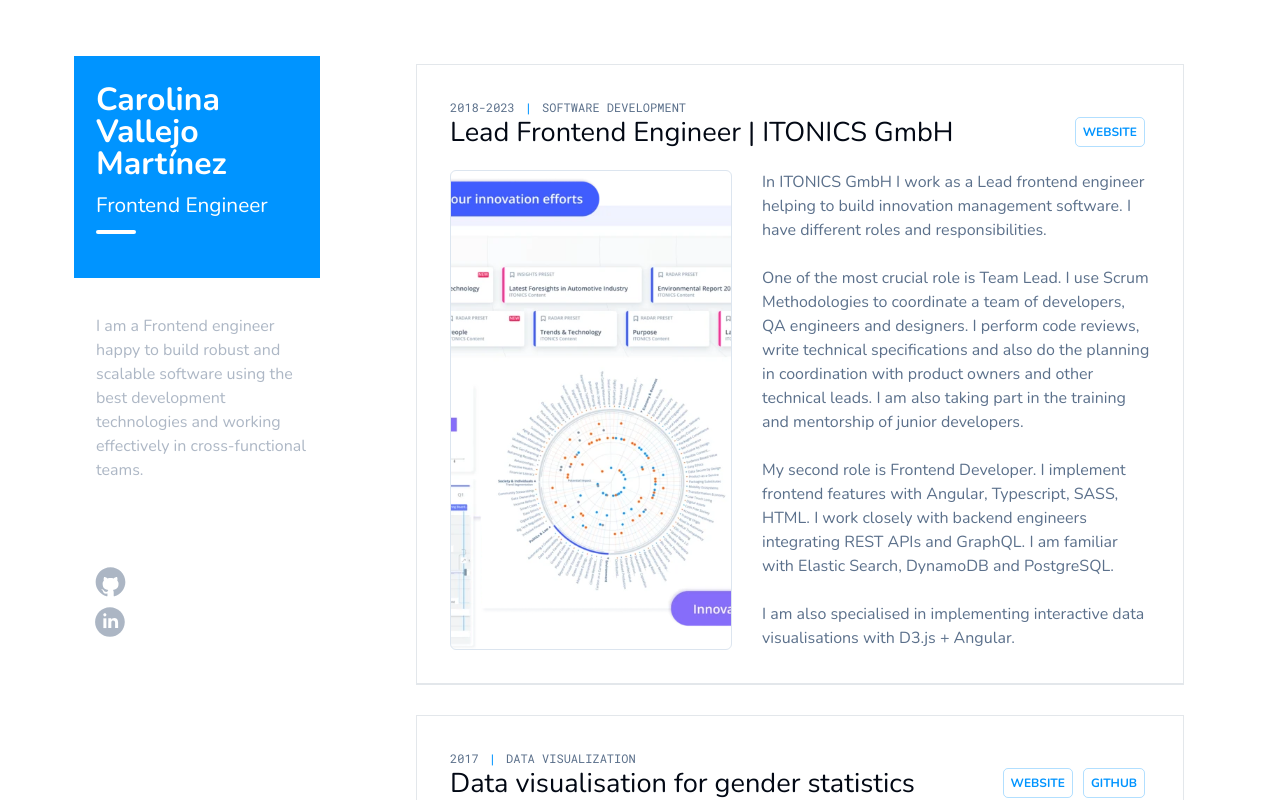
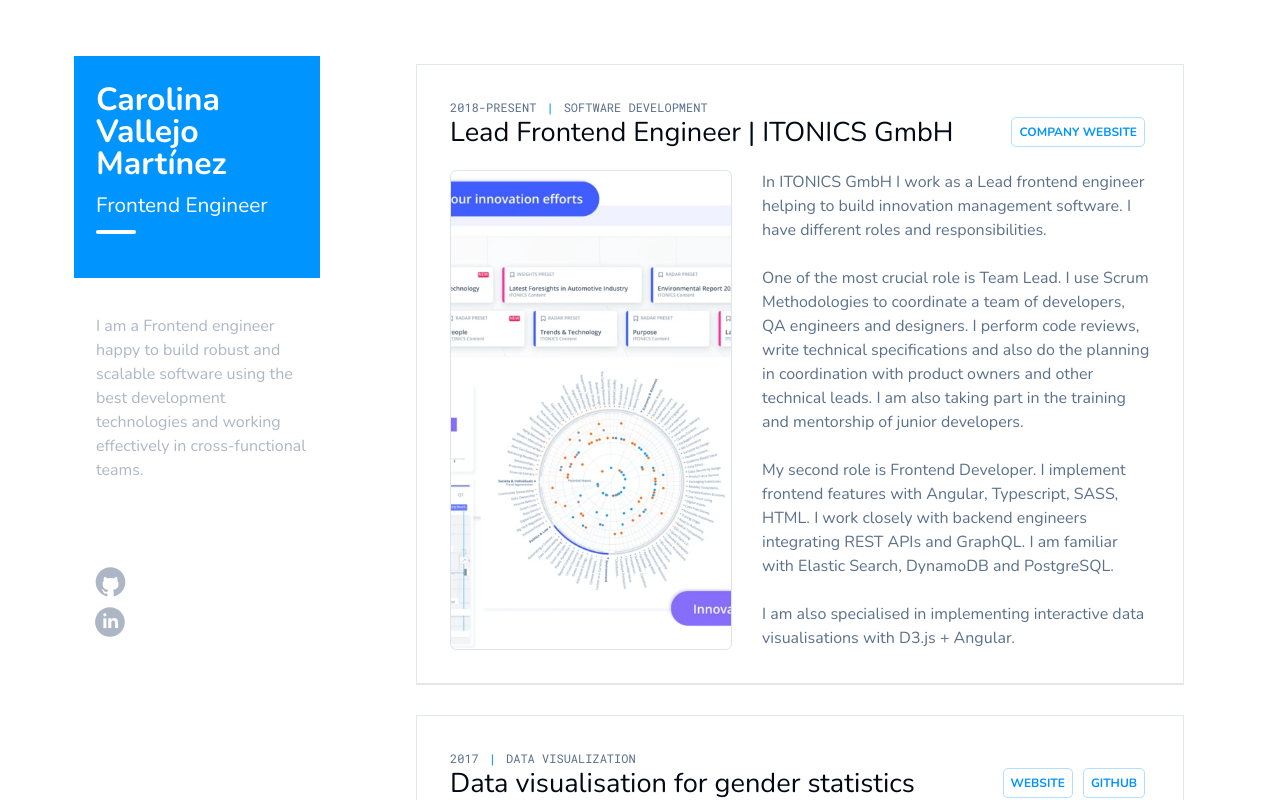
Before and after one commit to carolina-vallejo/portfolio, an Angular app: page / in a window 1280 px wide. Shown: the top 800 px of the page. Built offline with nearby package versions, Linux system fonts and the light colour scheme.

Commit message:
fix text

```diff
--- a/src/assets/data/data_portfolio.ts
+++ b/src/assets/data/data_portfolio.ts
@@ -134,7 +134,7 @@
     status: "published",
     category: "Software development",
     title: "Lead Frontend Engineer | ITONICS GmbH",
-    year: "2018-2023",
+    year: "2018-present",
     spec: "Software development",
     description: `In ITONICS GmbH I work as a Lead frontend engineer helping to build innovation management software. I have different roles and responsibilities.
     <br><br>
@@ -147,7 +147,7 @@
     color: "#4a4a4a",
     links: [
       {
-        title: "Website",
+        title: "Company website",
         href: "https://www.itonics-innovation.de/produkt",
       },
     ],
```
